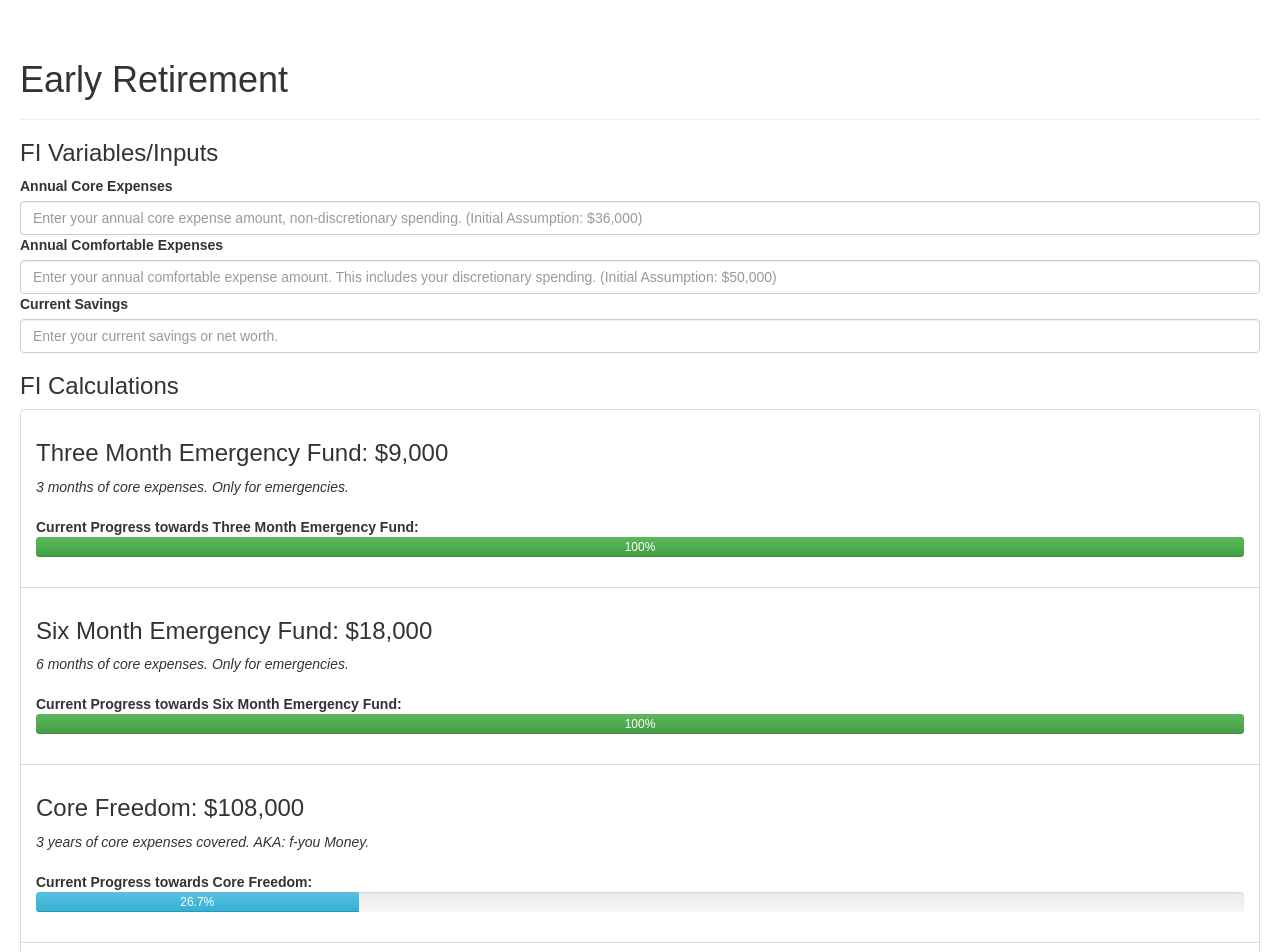
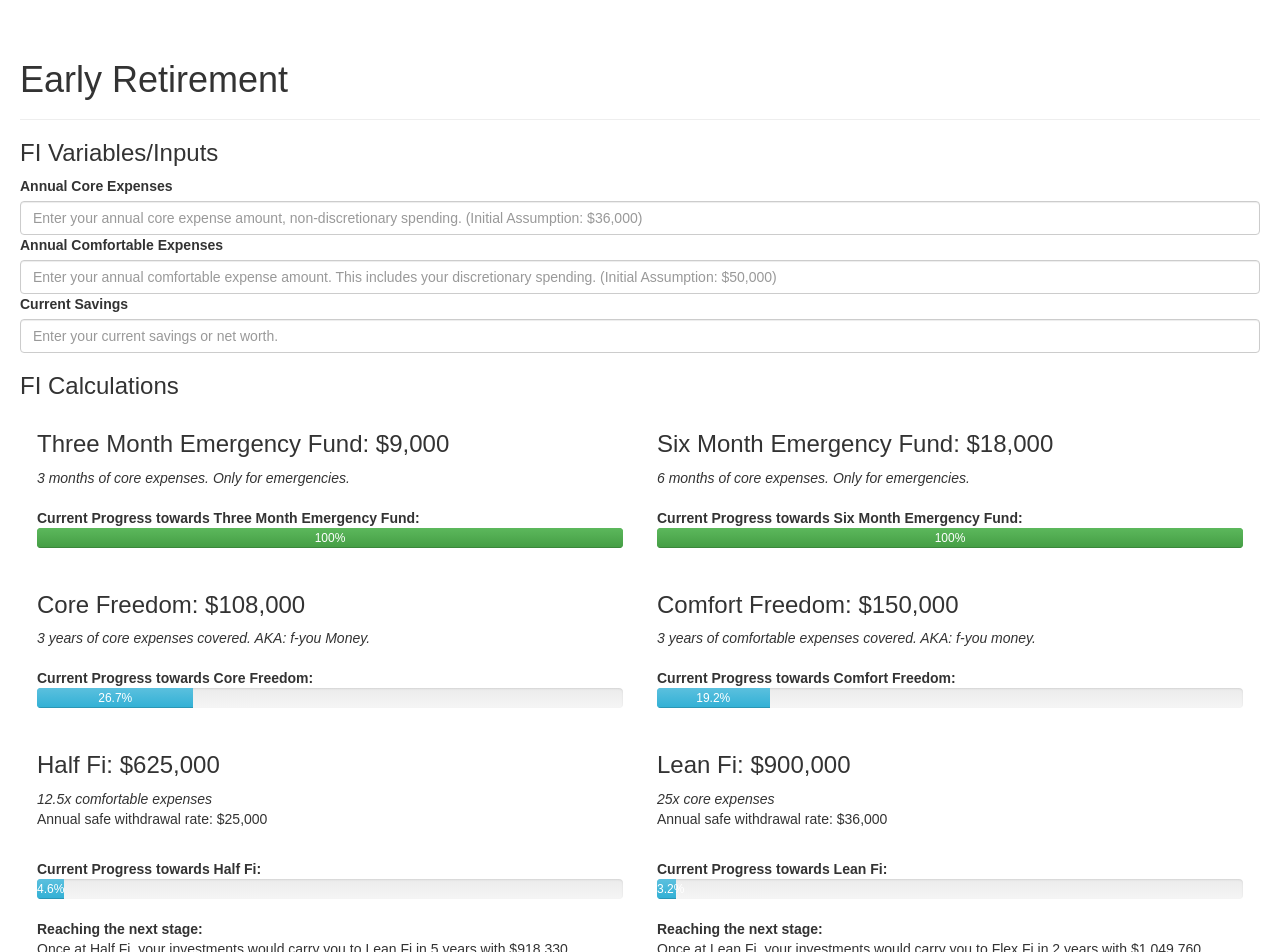
Before and after one commit to meagerfindings/early_retirement_calculators, a React (Create React App) app: page / in a window 1280 px wide. Shown: the top 952 px of the page. Built offline with nearby package versions, Linux system fonts and the light colour scheme.

Commit message:
change from listgroups to gird layout

```diff
--- a/src/App.css
+++ b/src/App.css
@@ -1,5 +1,13 @@
 .App {
  padding: 20px;
+}
+
+.fi-Single-Stage {
+    border-radius: 25px;
+    padding: 2px;
+}
+.fi-Stages-Container {
+    alignment: center;
 }
 
 .fi-stage-growth-to-next-false {
--- a/src/components/FiStage.js
+++ b/src/components/FiStage.js
@@ -1,6 +1,8 @@
 import React, { Component } from 'react'
 import ListGroupItem from "react-bootstrap/es/ListGroupItem";
 import FiProgressBar from "./FiProgressBar";
+import Row from "react-bootstrap/es/Row";
+import Col from "react-bootstrap/es/Col";
 
 class FiStage extends Component {
 
@@ -44,7 +46,8 @@ class FiStage extends Component {
         let next_stage_amount = next_expenses * this.props.next_stage.multiplier;
         let stage_interest = this.calculateInterestYears(stage_amount, next_stage_amount);
 
-        return <ListGroupItem>
+        return <Col xs={4} md={6} lg={6}>
+            <div className="fi-Single-Stage">
                 <h3>{this.props.name}: ${nf.format(stage_amount)}</h3>
                 <i>{this.props.description}</i>
                 <div className={"fi-stage-swr-" + this.props.swr_display}>
@@ -65,7 +68,8 @@ class FiStage extends Component {
                         ${stage_interest.amount}. <br/>
                     </p>
                 </div>
-        </ListGroupItem>
+            </div>
+        </Col>
     }
 }
 
--- a/src/components/FiStagesContainer.js
+++ b/src/components/FiStagesContainer.js
@@ -1,6 +1,8 @@
 import React, { Component } from 'react'
 import ListGroup from "react-bootstrap/es/ListGroup";
 import FiStage from "./FiStage";
+import Grid from "react-bootstrap/es/Grid";
+import Row from "react-bootstrap/es/Row";
 
 class FiStagesContainer extends Component {
     constructor(props) {
@@ -139,9 +141,11 @@ class FiStagesContainer extends Component {
     }
 
     render(){
-        return <ListGroup>
-            {this.createStages()}
-        </ListGroup>
+        return <Grid fluid="true" className="fi-Stages-Container">
+            <Row className="show-grid">
+                {this.createStages()}
+            </Row>
+        </Grid>
     }
 }
 
```
Lines whose indentation alone changed are shown as unchanged.
